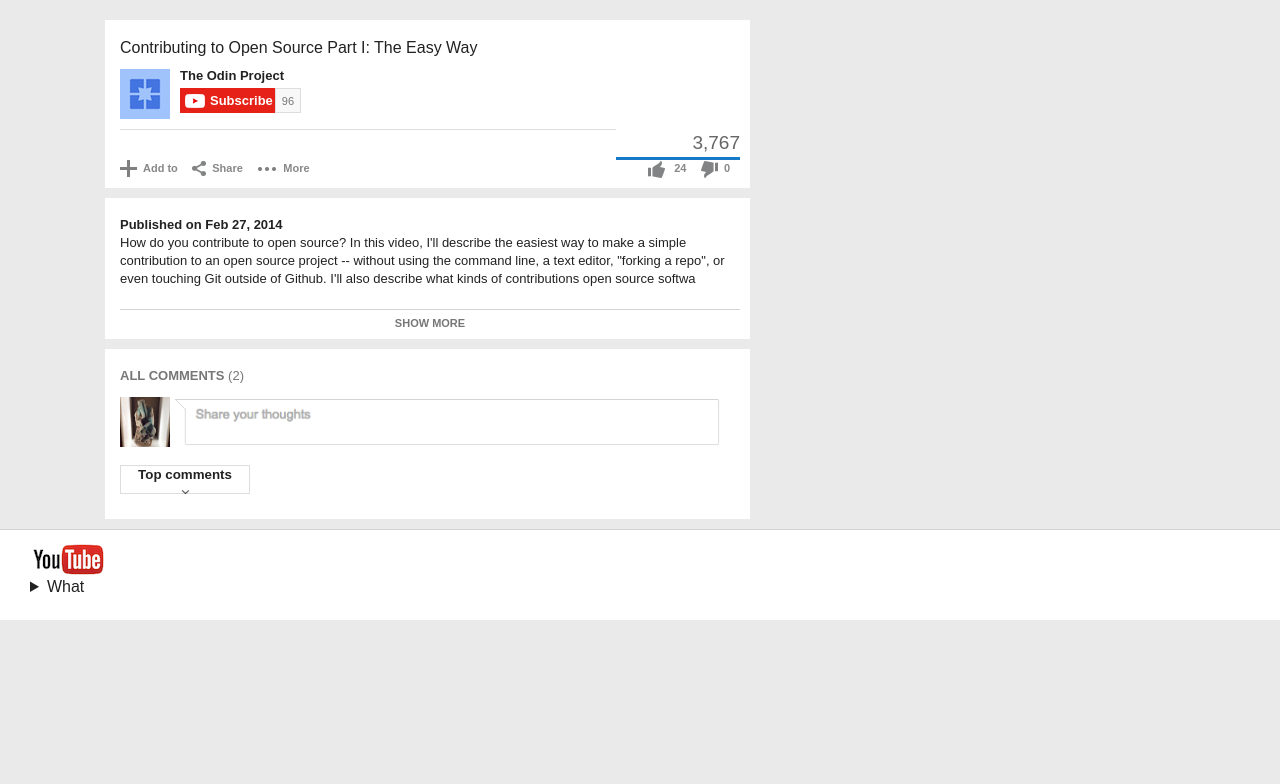
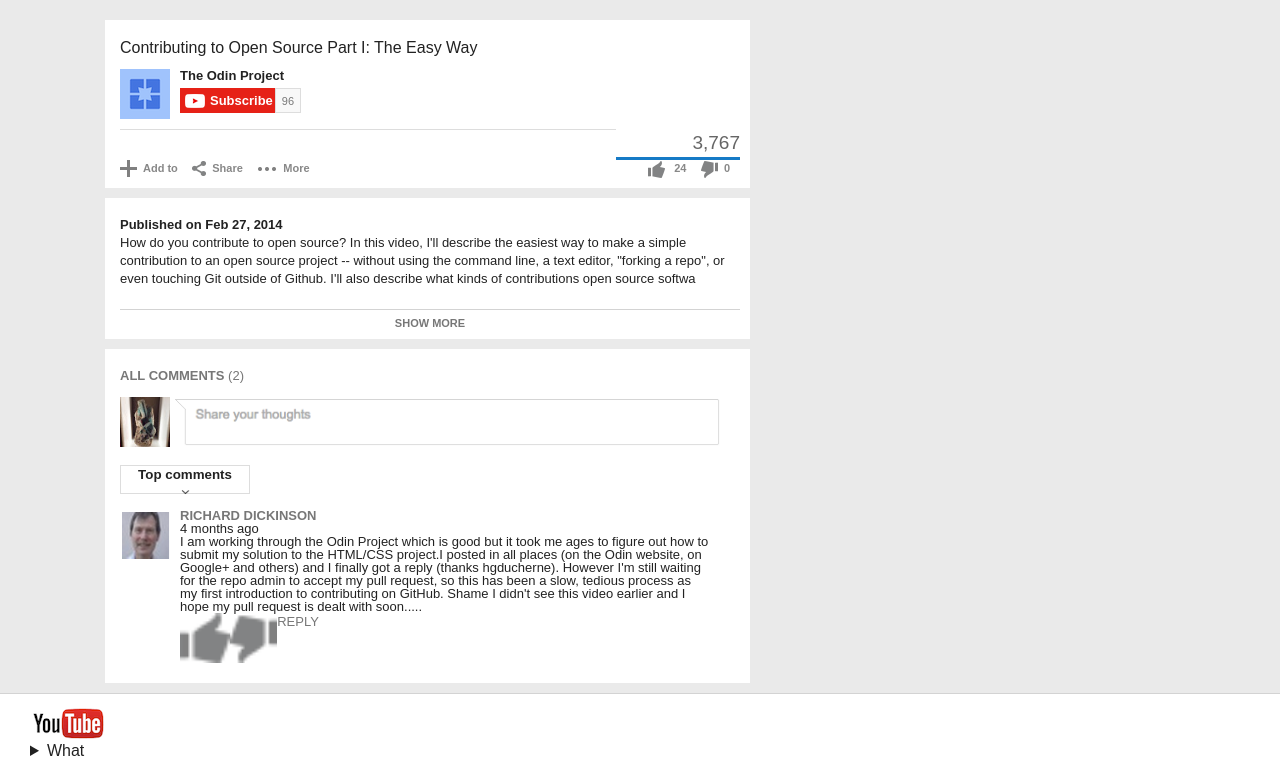
Before and after one commit to hmfoster/embedded-youtube, a plain HTML site: page index.html in a window 1280 px wide. Shown: the part 453-1237 px from the top of the page. Before the commit the page ends 1073 px from the top, so only its background shows below. Drawn offline with Linux system fonts and the light colour scheme.

Commit message:
Add comments content, some styling

```diff
--- a/index.html
+++ b/index.html
@@ -60,6 +60,17 @@
 				<a href="#"><img src="images/profile2.jpg" alt="profile image"></a>
 				<a href="#"><img src="images/comment.png" alt="textbox"></a>
 				<button>Top comments <img src="images/down.png"></button>
+				<section class="comment">
+					<a href="#"><img src="images/mark.png"></a>
+					<div class="description">
+						<h3><a href="#">Richard Dickinson</a></h3>
+						<p class = "time">4 months ago</p>
+						<p>I am working through the Odin Project which is good but it took me ages to figure out how to submit my solution to the HTML/CSS project.I posted in all places (on the Odin website, on Google+ and others) and I finally got a reply (thanks hgducherne). However I'm still waiting for the repo admin to accept my pull request, so this has been a slow, tedious process as my first introduction to contributing on GitHub. Shame I didn't see this video earlier and I hope my pull request is dealt with soon.....﻿</p>
+						<a href="#" class="reply">Reply</a>
+						<a href="#"><img src="images/like.png"></a>
+						<a href="#"><img src="images/dislike.png"></a>
+					</div>
+				</section>
 			</section>
 		</div>
 	<aside>
--- a/style.css
+++ b/style.css
@@ -233,6 +233,7 @@ h1{
 	width: 130px;
 	vertical-align: middle;
 	margin: 15px 0;
+	display: block;
 
 }
 .comments button img{
@@ -241,7 +242,22 @@ h1{
 	padding: 0;
 	vertical-align: middle;
 }
-*/aside{
+
+.comment img{
+	display: inline;
+	float: left;
+	padding: 0;
+}
+.description{
+	width: 530px;
+	display: inline;
+	float: right;
+	padding: 0 30px 0 0;
+}
+.comment{
+	padding: 0
+}
+aside{
 	margin: 20px 0;
 	width: 416px;
 	float: right;
```
Also changed, not shown: images/mark.png (added), images/profile_icon.png (added).
